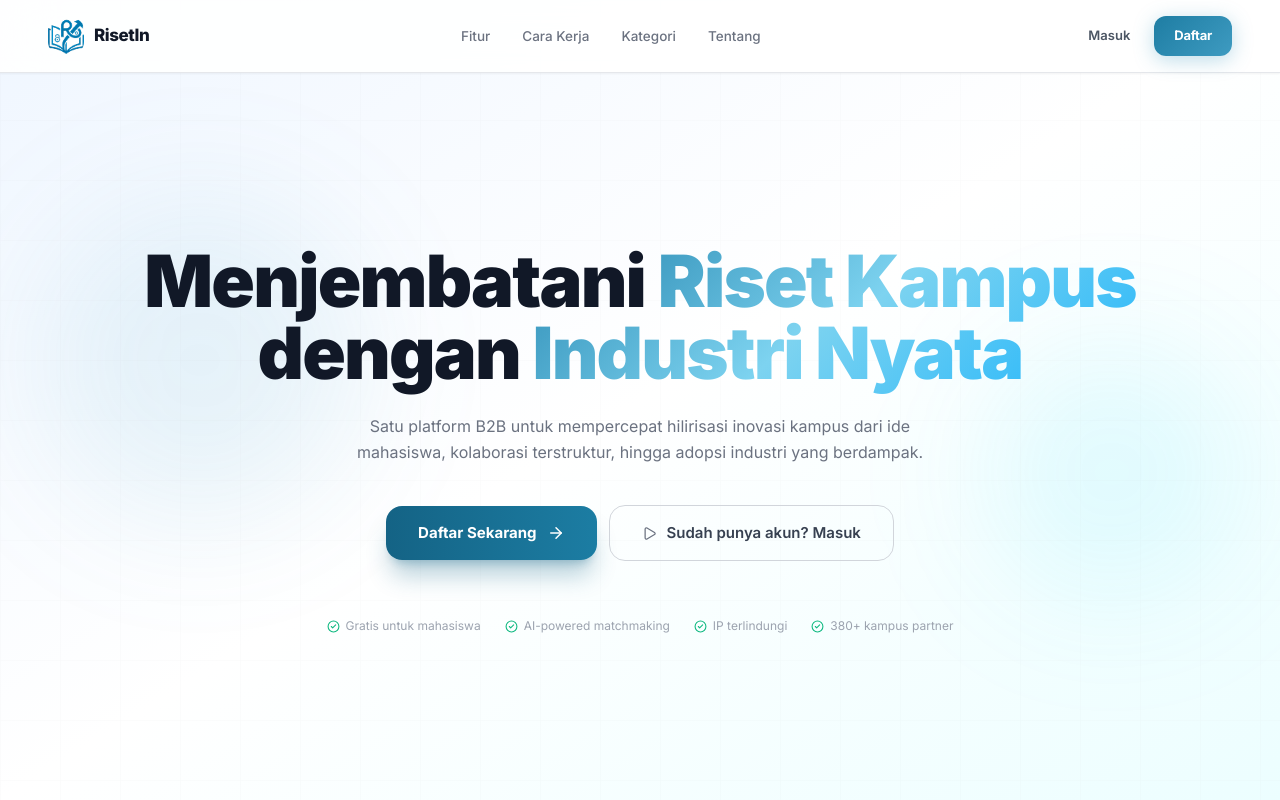
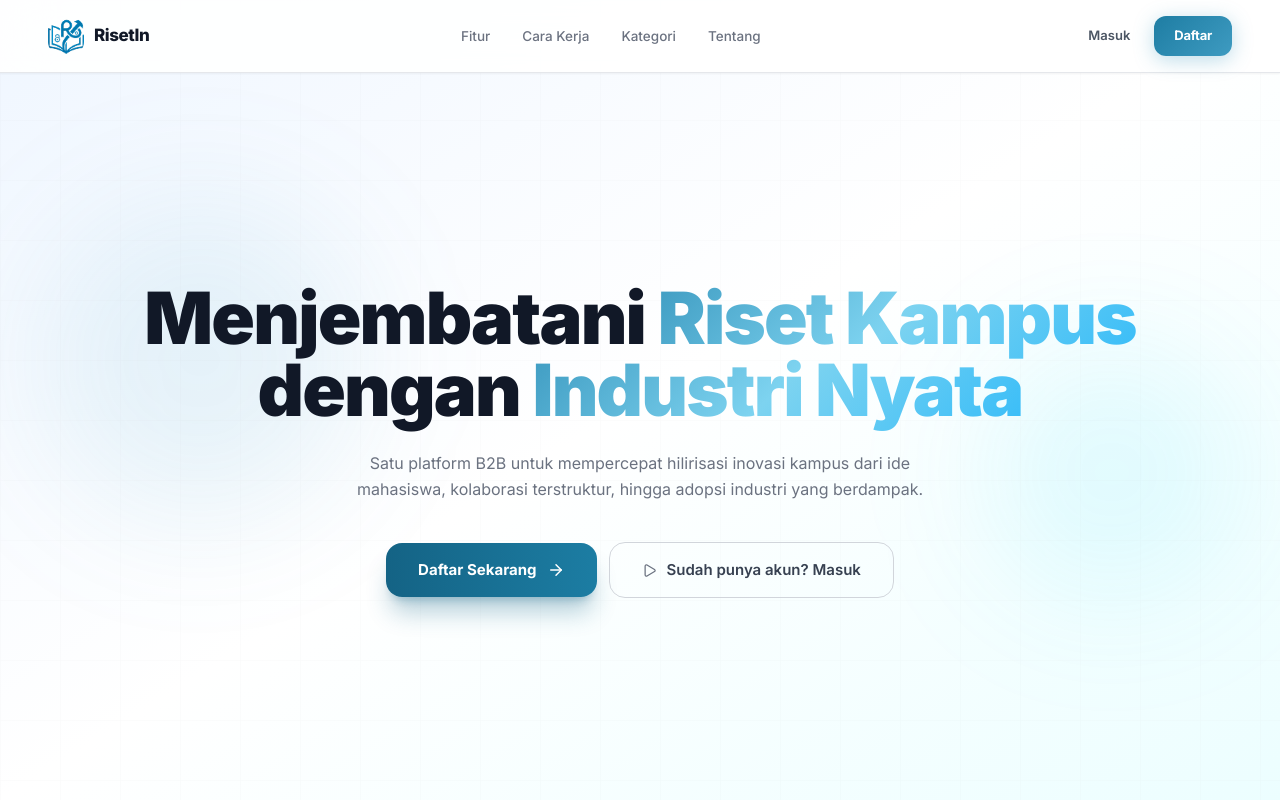
Before and after one commit to ekawahyu-project/RisetIn, a React (Vite) app: page / in a window 1280 px wide. Shown: the top 800 px of the page. Built offline with nearby package versions, Linux system fonts and the light colour scheme.

Commit message:
remove text in landing page

```diff
--- a/src/pages/LandingPage.jsx
+++ b/src/pages/LandingPage.jsx
@@ -334,13 +334,6 @@ export default function LandingPage() {
               Sudah punya akun? Masuk
             </button>
           </div>
-
-          <div className={`fade-up stagger-4 mt-14 flex flex-wrap items-center justify-center gap-6 text-[12px] ${isDark ? "text-white/35" : "text-gray-400"}`}>
-            <span className="flex items-center gap-1.5"><CheckCircle2 size={13} className="text-emerald-500" /> Gratis untuk mahasiswa</span>
-            <span className="flex items-center gap-1.5"><CheckCircle2 size={13} className="text-emerald-500" /> AI-powered matchmaking</span>
-            <span className="flex items-center gap-1.5"><CheckCircle2 size={13} className="text-emerald-500" /> IP terlindungi</span>
-            <span className="flex items-center gap-1.5"><CheckCircle2 size={13} className="text-emerald-500" /> 380+ kampus partner</span>
-          </div>
         </div>
       </section>
 
@@ -431,29 +424,6 @@ export default function LandingPage() {
         </div>
       </section>
 
-      {/* ========== CATEGORIES ========== */}
-      <section id="kategori" className="py-20">
-        <div className="mx-auto max-w-5xl px-6 text-center">
-          <span className="section-label mb-3 block text-brand-500">Kategori Riset</span>
-          <h2 className={`text-3xl font-black lg:text-4xl ${isDark ? "text-white" : "text-gray-900"}`}>
-            Jelajahi Riset dari{" "}
-            <span className="gradient-text">Berbagai Bidang</span>
-          </h2>
-          <p className={`mx-auto mt-4 max-w-md text-[14px] ${isDark ? "text-white/50" : "text-gray-500"}`}>
-            Dari pertanian hingga teknologi AI, ekosistem RisetIn mencakup seluruh spektrum inovasi kampus Indonesia.
-          </p>
-
-          <div className="mt-10 flex flex-wrap items-center justify-center gap-3">
-            {categoryPills.map((c) => (
-              <div key={c.label} className={`flex items-center gap-2 rounded-full border px-5 py-2.5 text-[13px] font-semibold ${c.color} transition-all hover:scale-105 cursor-default`}>
-                <c.icon size={15} />
-                {c.label}
-              </div>
-            ))}
-          </div>
-        </div>
-      </section>
-
       {/* ========== CTA BOTTOM ========== */}
       <section className="py-24">
         <div className="mx-auto max-w-4xl px-6 text-center">
```
